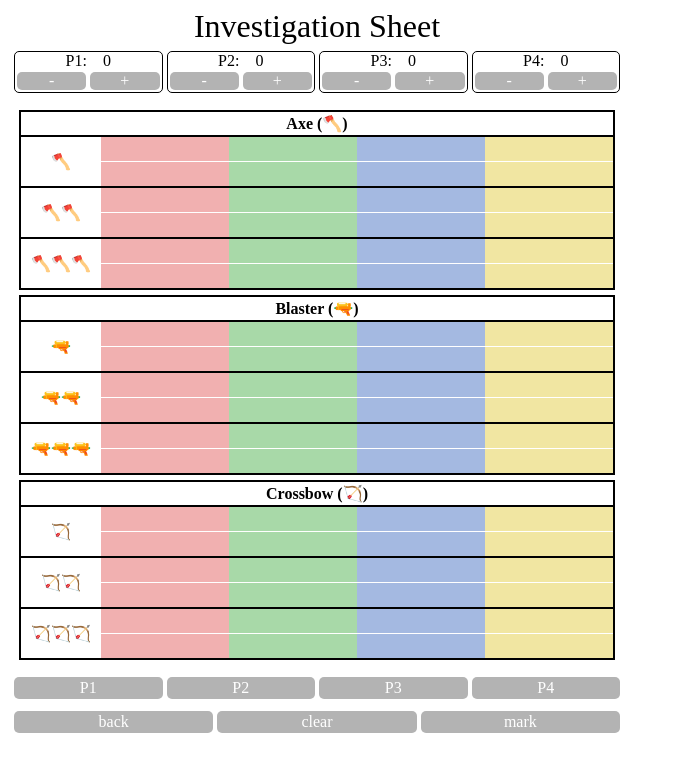
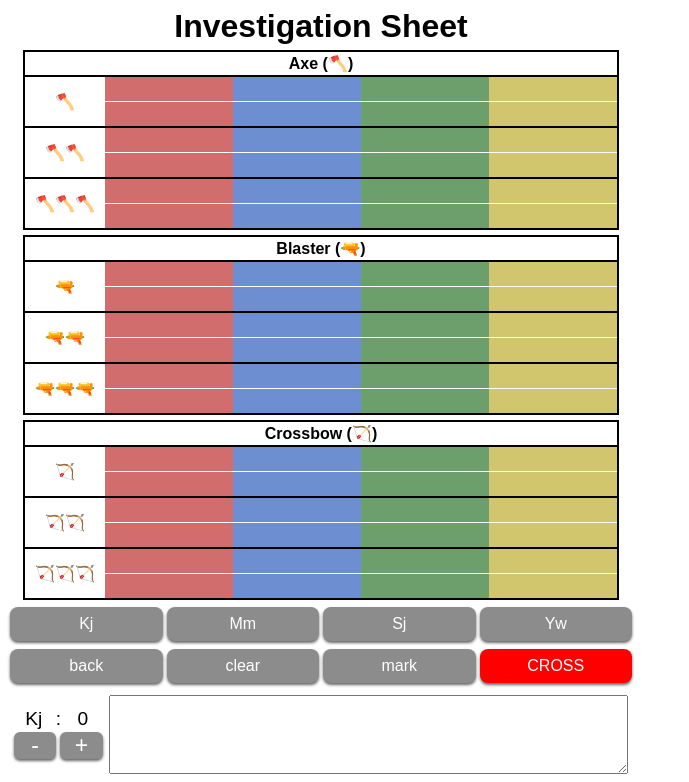
Before and after one commit to yashw22/deck-detective, a React (Vite) app: page / in a window 1280 px wide. Shown: the top 782 px of the page, without its empty margins (0-689 px from the left). Built offline with nearby package versions, Linux system fonts and the light colour scheme.

Commit message:
update to InvestigationSheet

```diff
--- a/src/TestLogic.jsx
+++ b/src/TestLogic.jsx
@@ -9,7 +9,7 @@ export default function TestLogic() {
   // // console.log("weaponDeck: ", weaponDeck);
 
   // const searchDeck = getSearchDeck();
-  // console.log("searchDeck: ", searchDeck);
+  // // console.log("searchDeck: ", searchDeck);
 
   // var cards = [];
   // for (let i = 0; i < 36; i++) {
--- a/src/components/Cards/ElementCard.module.css
+++ b/src/components/Cards/ElementCard.module.css
@@ -70,4 +70,5 @@
 
 .icon {
     font-size: 2rem;
+    text-shadow: 2px 2px 6px hsla(0, 0%, 0%, 0.8);
 }
--- a/src/components/InvestigationSheet/InvestigationSheet.jsx
+++ b/src/components/InvestigationSheet/InvestigationSheet.jsx
@@ -1,4 +1,4 @@
-import { useCallback, useState } from "react";
+import { useCallback, useEffect, useState } from "react";
 import {
   colorElements,
   typeElements,
@@ -22,24 +22,25 @@ const initBoxFeatureMap = () => {
           focusBox1: false,
           focusBox2: false,
           markBox: false,
+          playerLabel: "",
         };
       });
     });
   });
   return features;
 };
-
 const initPlayerTally = (players) => {
   const playerTally = {};
   players.forEach((player) => (playerTally[player] = 0));
   return playerTally;
 };
+const initPlayerNotes = (players) => {
+  const playerNotes = {};
+  players.forEach((player) => (playerNotes[player] = ""));
+  return playerNotes;
+};
 
 export default function InvestigationSheet() {
-  // useEffect(() => {
-  //   console.log("Rendered InvestigationSheet");
-  // });
-
   const players = getPlayers();
 
   var [boxKey, setBoxKey] = useState(
@@ -48,6 +49,42 @@ export default function InvestigationSheet() {
   var [boxIdx, setBoxIdx] = useState(0);
   const [boxFeatureMap, setBoxFeatureMap] = useState(initBoxFeatureMap());
   const [playerTally, setPlayerTally] = useState(initPlayerTally(players));
+  const [notesData, setNotesData] = useState(initPlayerNotes(players));
+
+  useEffect(() => {
+    console.log("Rendered InvestigationSheet");
+    const local_boxFeatureMap = localStorage.getItem(
+      "investigationSheet_boxFeatureMap"
+    );
+    if (local_boxFeatureMap) setBoxFeatureMap(JSON.parse(local_boxFeatureMap));
+    const local_playerTally = localStorage.getItem(
+      "investigationSheet_playerTally"
+    );
+    console.log(local_playerTally);
+    if (local_playerTally) setPlayerTally(JSON.parse(local_playerTally));
+    const local_notesData = localStorage.getItem(
+      "investigationSheet_notesData"
+    );
+    if (local_notesData) setNotesData(JSON.parse(local_notesData));
+  }, []);
+  useEffect(() => {
+    localStorage.setItem(
+      "investigationSheet_boxFeatureMap",
+      JSON.stringify(boxFeatureMap)
+    );
+  }, [boxFeatureMap]);
+  useEffect(() => {
+    localStorage.setItem(
+      "investigationSheet_playerTally",
+      JSON.stringify(playerTally)
+    );
+  }, [playerTally]);
+  useEffect(() => {
+    localStorage.setItem(
+      "investigationSheet_notesData",
+      JSON.stringify(notesData)
+    );
+  }, [notesData]);
 
   const handleBoxBtn = useCallback(
     (newBoxKey, newBoxIdx) => {
@@ -95,13 +132,13 @@ export default function InvestigationSheet() {
     }
   };
   const handleClearBtn = () => {
-    const contentKey = "contentBox" + boxIdx;
-    if (boxIdx !== 0 && boxFeatureMap[boxKey][contentKey].len !== 0) {
+    if (boxIdx !== 0) {
       setBoxFeatureMap((b) => ({
         ...b,
         [boxKey]: {
           ...b[boxKey],
-          [contentKey]: [],
+          contentBox1: [],
+          contentBox2: [],
         },
       }));
     }
@@ -112,6 +149,18 @@ export default function InvestigationSheet() {
         ...b,
         [boxKey]: { ...b[boxKey], markBox: !b[boxKey].markBox },
       }));
+    }
+  };
+  const handleWipeBtn = () => {
+    const userResponse = confirm("You are about to wipe all data. Proceed?");
+    if (userResponse) {
+      setBoxKey(
+        weaponElements[0] + "-" + typeElements[0] + "-" + colorElements[0]
+      );
+      setBoxIdx(0);
+      setBoxFeatureMap(initBoxFeatureMap());
+      setPlayerTally(initPlayerTally(players));
+      setNotesData(initPlayerNotes(players));
     }
   };
 
@@ -155,19 +204,7 @@ export default function InvestigationSheet() {
     <div className={styles.outerContainer}>
       <div className={styles.header}>Investigation Sheet</div>
 
-      <div className={styles.playerTallyContainer}>
-        {players.map((player) => (
-          <div className={styles.playerTallyGroup} key={"tally-" + player}>
-            {player}: &nbsp;&nbsp; <span>{playerTally[player]}</span>
-            <div className={styles.playerTallyBtns}>
-              <div onClick={() => handleDecrementBtn(player)}>-</div>
-              <div onClick={() => handleIncrementBtn(player)}>+</div>
-            </div>
-          </div>
-        ))}
-      </div>
-
-      <div className={styles.gridContainer}>
+      <div id="gridContainer" className={styles.gridContainer}>
         {weaponElements.map((weapon) => getWeaponGrid(weapon))}
       </div>
 
@@ -186,7 +223,34 @@ export default function InvestigationSheet() {
           <div onClick={handleBackBtn}>back</div>
           <div onClick={handleClearBtn}>clear</div>
           <div onClick={handleMarkBtn}>mark</div>
+          <div onClick={handleWipeBtn} style={{ backgroundColor: "red" }}>
+            CROSS
+          </div>
         </div>
+      </div>
+
+      <div className={styles.notesAreaContainer}>
+        {players.map((player) => (
+          <div key={"notes-" + player} className={styles.notesRowContainer}>
+            <div className={styles.playerTallyGroup}>
+              <div className={styles.playerTallyContents}>
+                <div>{player}</div>:<div>{playerTally[player]}</div>
+              </div>
+              <div className={styles.playerTallyBtns}>
+                <div onClick={() => handleDecrementBtn(player)}>-</div>
+                <div onClick={() => handleIncrementBtn(player)}>+</div>
+              </div>
+            </div>
+            <textarea
+              className={styles.notesArea}
+              spellCheck={false}
+              value={notesData[player]}
+              onChange={(e) =>
+                setNotesData((n) => ({ ...n, [player]: e.target.value }))
+              }
+            />
+          </div>
+        ))}
       </div>
     </div>
   );
--- a/src/components/InvestigationSheet/InvestigationSheet.module.css
+++ b/src/components/InvestigationSheet/InvestigationSheet.module.css
@@ -1,41 +1,21 @@
 .outerContainer {
+  font-family: Arial, sans-serif;
   display: inline-block;
-  /* background-color: gray; */
-}
-.buttonContainer {
-  /* background-color: gray; */
-  display: flex;
-  padding: 4px;
-}
-.buttonContainer div {
-  background-color: hsl(0, 0%, 70%);
-  color: white;
-  flex: 1;
-  /* flex-grow: 1; */
-  /* flex-shrink: 1; */
-  /* flex-basis: 0%; */
-  margin: 2px;
-  padding: 2px;
-  border-radius: 5px;
-  text-align: center;
-}
-.buttonContainer div:hover {
-  background-color: hsl(0, 0%, 55%);
-  cursor: pointer;
+  /* background-color: lightblue; */
 }
 
 .header {
   font-size: 2em;
   text-align: center;
+  font-weight: bold;
 }
 
 .gridContainer {
   display: inline-block;
-  margin: 6px;
+  margin: 0px 10px;
 }
 
 .weaponGrid {
-  /* background-color: gray; */
   font-weight: bold;
   border: 2px solid black;
   margin: 5px;
@@ -55,38 +35,75 @@
   min-width: 5em;
 }
 
-.playerTallyContainer{
+.buttonContainer {
+  /* background-color: gray; */
   display: flex;
-  padding: 4px;
+  margin-bottom: 4px;
+}
+.buttonContainer div {
+  background-color: hsl(0, 0%, 55%);
+  color: white;
+  flex: 1;
+  margin: 2px;
+  padding: 8px;
+  border-radius: 8px;
+  box-shadow: 0px 2px 3px rgba(0, 0, 0, 0.6);
+  text-align: center;
+}
+.buttonContainer div:hover {
+  background-color: hsl(0, 0%, 70%);
+  cursor: pointer;
 }
 
-.playerTallyGroup{
-  /* color: white; */
+.notesAreaContainer{
+  margin-top: 10px;
+}
+
+.notesRowContainer {
+  display: flex;
+  align-items: center;
+  margin-bottom: 10px;
+}
+
+.notesArea {
+  width: 82%;
+  margin-right: 6px;
+  font-size: 1.4em;
+  height: 4em;
+  resize: vertical;
+}
+
+.playerTallyGroup {
+  font-size: 1.2em;
   flex: 1;
-  margin: 2px;
-  border: 1px solid black;
-  border-radius: 5px;
+  margin: 0px 4px;
   text-align: center;
 }
 
-.playerTallyBtns{
+.playerTallyContents {
   display: flex;
   flex-direction: row;
 }
-.playerTallyBtns div{
-  background-color: hsl(0, 0%, 70%);
+.playerTallyContents div {
+  flex: 1;
+}
+
+.playerTallyBtns {
+  display: flex;
+  flex-direction: row;
+}
+.playerTallyBtns div {
+  background-color: hsl(0, 0%, 55%);
+  box-shadow: 0px 2px 3px rgba(0, 0, 0, 0.6);
+  font-size: 1.2em;
   color: white;
   flex: 1;
-  /* flex-grow: 1; */
-  /* flex-shrink: 1; */
-  /* flex-basis: 0%; */
   margin: 2px;
-  /* padding: 2px; */
-  border-radius: 5px;
+  border-radius: 6px;
   text-align: center;
   cursor: pointer;
 }
 .playerTallyBtns div:hover {
-  background-color: hsl(0, 0%, 55%);
+  background-color: hsl(0, 0%, 70%);
   cursor: pointer;
 }
--- a/src/components/InvestigationSheet/InvestigationSheetTextArea.jsx
+++ b/src/components/InvestigationSheet/InvestigationSheetTextArea.jsx
@@ -1,13 +1,9 @@
 import PropTypes from "prop-types";
 import { getCardColorHex } from "../../lib/utils";
 import { textColorForColorBg } from "../../lib/constants";
-import { memo } from "react";
 import styles from "./InvestigationSheetTextArea.module.css";
 
-const InvestigationSheetTextArea = memo(function InvestigationSheetTextArea({
-  features,
-  onBoxClick,
-}) {
+export default function InvestigationSheetTextArea({ features, onBoxClick }) {
   const boxKey = features.weapon + "-" + features.type + "-" + features.color;
 
   // useEffect(() => {
@@ -38,18 +34,18 @@ const InvestigationSheetTextArea = memo(function InvestigationSheetTextArea({
         style={topBoxStyle}
         onClick={() => onBoxClick(boxKey, 1)}
       >
-        {features.contentBox1.join("-")}
+        {features.contentBox1.join(" ")}
       </div>
       <div
         className={styles.box}
         style={bottomBoxStyle}
         onClick={() => onBoxClick(boxKey, 2)}
       >
-        {features.contentBox2.join("-")}
+        {features.contentBox2.join(" ")}
       </div>
     </div>
   );
-});
+}
 
 InvestigationSheetTextArea.propTypes = {
   features: PropTypes.shape({
@@ -64,5 +60,3 @@ InvestigationSheetTextArea.propTypes = {
   }).isRequired,
   onBoxClick: PropTypes.func,
 };
-
-export default InvestigationSheetTextArea;
--- a/src/components/InvestigationSheet/InvestigationSheetTextArea.module.css
+++ b/src/components/InvestigationSheet/InvestigationSheetTextArea.module.css
@@ -11,6 +11,7 @@
   border: none;
   resize: none;
   cursor: pointer;
+  text-align: center;
 }
 
 .markContainer {
--- a/src/lib/constants.js
+++ b/src/lib/constants.js
@@ -1,13 +1,15 @@
+// export const weaponElements = ["Diamond", "Opal", "Pearl"]
 export const weaponElements = ["Axe", "Blaster", "Crossbow"]
 export const typeElements = [1, 2, 3]
-export const colorElements = ["red", "green", "blue", "yellow"]
+export const colorElements = ["red", "blue", "green", "yellow"]
 
 export const weaponIcons = { "Axe": "🪓", "Blaster": "🔫", "Crossbow": "🏹" }
+// export const weaponIcons = { "Diamond": "💎", "Opal": "🥚", "Pearl": "⚽" }
 export const defaultWeaponIcon = "❓"
 
 // export const colorHexs = { "red": "red", "green": "green", "blue": "blue", "yellow": "yellow" }
 // export const colorHexs = { "red": "#ffcccc", "green": "#ccffcc", "blue": "#cce5ff", "yellow": "#FFFF00" }
-// export const colorHexs = { "red": "#D16D6D", "green": "#6D9F6D", "blue": "#6D8FD1", "yellow": "#D1C56D" }
-export const colorHexs = { "red": "#F1B0B0", "green": "#A8D9A8", "blue": "#A4B9E1", "yellow": "#F1E6A2" }
+export const colorHexs = { "red": "#D16D6D", "green": "#6D9F6D", "blue": "#6D8FD1", "yellow": "#D1C56D" }
+// export const colorHexs = { "red": "#F1B0B0", "green": "#A8D9A8", "blue": "#A4B9E1", "yellow": "#F1E6A2" }
 export const textColorForColorBg = "#3E3E3E"
-export const defaultColorHex = "white"
+export const defaultColorHex = "orange"
--- a/src/lib/utils.js
+++ b/src/lib/utils.js
@@ -49,13 +49,14 @@ export const getSearchDeck = () => {
 }
 
 export const getCardWeaponIcon = (weapon) => {
-    return weaponElements.includes(weapon) ? weaponIcons[weapon] : defaultWeaponIcon
+    return weapon in weaponIcons ? weaponIcons[weapon] : defaultWeaponIcon
 }
 
 export const getCardColorHex = (color) => {
-    return colorElements.includes(color) ? colorHexs[color] : defaultColorHex
+    return color in colorHexs ? colorHexs[color] : defaultColorHex
 }
 
 export const getPlayers = () => {
-    return ["P1", "P2", "P3", "P4"]
+    // return ["P1", "P2", "P3", "P4"]
+    return ["Kj", "Mm", "Sj", "Yw"]
 }
```
